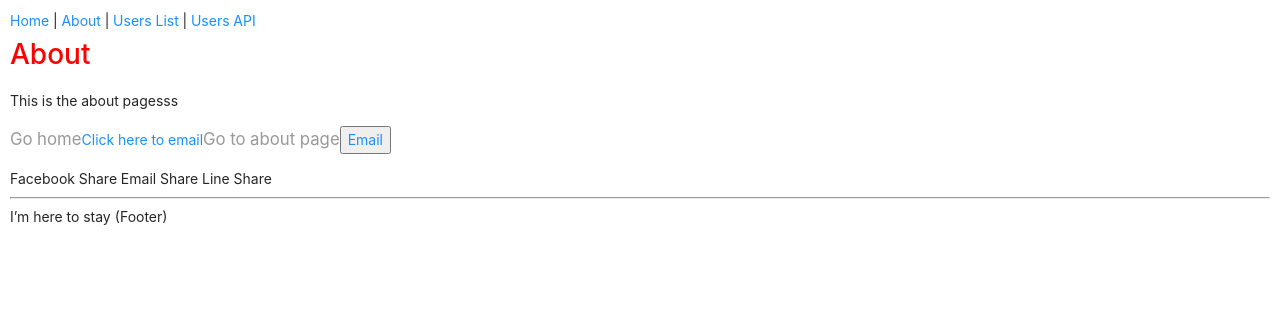
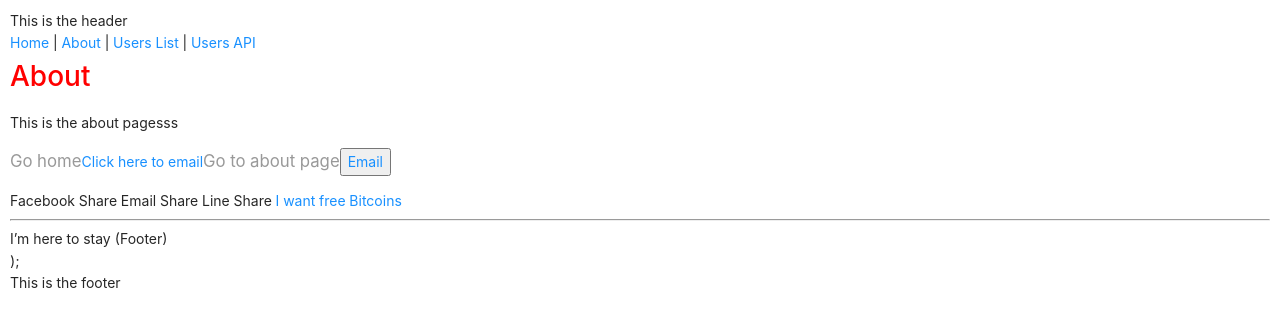
Before and after one commit to sudipstha08/next.js, a Next.js app: page /about in a window 1280 px wide. Shown: the top 326 px of the page. Built offline with nearby package versions, Linux system fonts and the light colour scheme.

Commit message:
add social media plugins

```diff
--- /dev/null
+++ b/src/components/Footer/index.tsx
@@ -0,0 +1,5 @@
+const Footer: React.FC = () => {
+  return <footer>This is the footer</footer>;
+};
+
+export { Footer };
--- /dev/null
+++ b/src/components/Header/index.tsx
@@ -0,0 +1,5 @@
+const Header: React.FC = () => {
+  return <header>This is the header</header>;
+};
+
+export { Header };
--- a/src/components/SocialMediaPlugins/EmailShare/index.tsx
+++ b/src/components/SocialMediaPlugins/EmailShare/index.tsx
@@ -1,5 +1,5 @@
-import { EmailShareButton } from 'react-share';
-import { ReactNode } from 'react';
+import { EmailShareButton } from "react-share";
+import { ReactNode } from "react";
 
 interface DisabledStyleProps {
   opacity?: number;
@@ -33,7 +33,7 @@ const EmailShare = ({
       subject={subject}
       body={body}
       separator={separator}
-      url={url || ''}
+      url={url || ""}
       disabled={disabled}
       disabledStyle={disabledStyle}
       windowHeight={windowHeight}
--- a/src/components/SocialMediaPlugins/LineShare/index.tsx
+++ b/src/components/SocialMediaPlugins/LineShare/index.tsx
@@ -1,5 +1,5 @@
-import { LineShareButton } from 'react-share';
-import { ReactNode } from 'react';
+import { LineShareButton } from "react-share";
+import { ReactNode } from "react";
 
 interface LineProps {
   children?: ReactNode;
@@ -10,7 +10,7 @@ interface LineProps {
 
 const LineShare = ({ children, url, title, disabled }: LineProps) => {
   return (
-    <LineShareButton title={title} url={url || ''} disabled={disabled}>
+    <LineShareButton title={title} url={url || ""} disabled={disabled}>
       {children}
     </LineShareButton>
   );
--- a/src/components/SocialMediaPlugins/index.ts
+++ b/src/components/SocialMediaPlugins/index.ts
@@ -1,2 +1,2 @@
-export { EmailShare } from './EmailShare';
-export { LineShare } from './LineShare';
+export { EmailShare } from "./EmailShare";
+export { LineShare } from "./LineShare";
--- a/src/pages/_app.tsx
+++ b/src/pages/_app.tsx
@@ -1,9 +1,21 @@
-import 'antd/dist/antd.css';
-import '../styles/main.scss';
-import { AppProps } from 'next/app';
+import Head from "next/head";
+import "antd/dist/antd.css";
+import "../styles/main.scss";
+import { AppProps } from "next/app";
+import { Header, Footer } from "../components";
 
 const App = ({ Component, pageProps }: AppProps) => {
-  return <Component {...pageProps} />;
+  return (
+    <>
+      <Head>
+        <title>NEXT</title>
+      </Head>
+      <Header />
+      <Component {...pageProps} />
+      );
+      <Footer />
+    </>
+  );
 };
 
 export default App;
--- a/src/pages/about/index.tsx
+++ b/src/pages/about/index.tsx
@@ -1,8 +1,8 @@
-import Link from 'next/link';
-import Layout from '../../components/Layout';
-import styles from './styles.module.scss';
-import { EmailShareButton, FacebookShareButton } from 'react-share';
-import { LineShare, MailTo } from '../../components';
+import Link from "next/link";
+import Layout from "../../components/Layout";
+import styles from "./styles.module.scss";
+import { EmailShareButton, FacebookShareButton } from "react-share";
+import { LineShare, MailTo } from "../../components";
 
 const AboutPage = () => (
   <Layout title="About | Next.js + TypeScript Example">
@@ -35,7 +35,7 @@ const AboutPage = () => (
       url="https://www.npmjs.com/package/angular-social-plugins"
     >
       Facebook Share
-    </FacebookShareButton>{' '}
+    </FacebookShareButton>{" "}
     <EmailShareButton
       subject="hello"
       body="test"
@@ -45,14 +45,19 @@ const AboutPage = () => (
       // mediaplaybackrequiresuseraction="false"
     >
       Email Share
-    </EmailShareButton>{' '}
+    </EmailShareButton>{" "}
     <LineShare
       // quote="Facebook"
       // hashtag="Hello"
       url="https://www.npmjs.com/package/angular-social-plugins"
     >
       Line Share
-    </LineShare>{' '}
+    </LineShare>{" "}
+    <a
+      href={`mailto:piotr@mailtrap.io,john@mailtrap.io,kate@mailtrap.io?subject=Give%20me%20all%20your%20bitcoins&body=Here%20are%20my%20parents'%20credit%20card%20numbers%3A%0D%0A%0D%0ACheers%2C%0D%0AHappy%20Customer`}
+    >
+      I want free Bitcoins
+    </a>
   </Layout>
 );
 
```
Also changed, not shown: src/components/Button/index.tsx (+5 -5 lines), src/components/Layout.tsx (+9 -9 lines), src/components/MailTo/index.tsx (+5 -3 lines), src/components/index.ts (+5 -3 lines), 1 other file (tests, documents, lock files or other folders).
